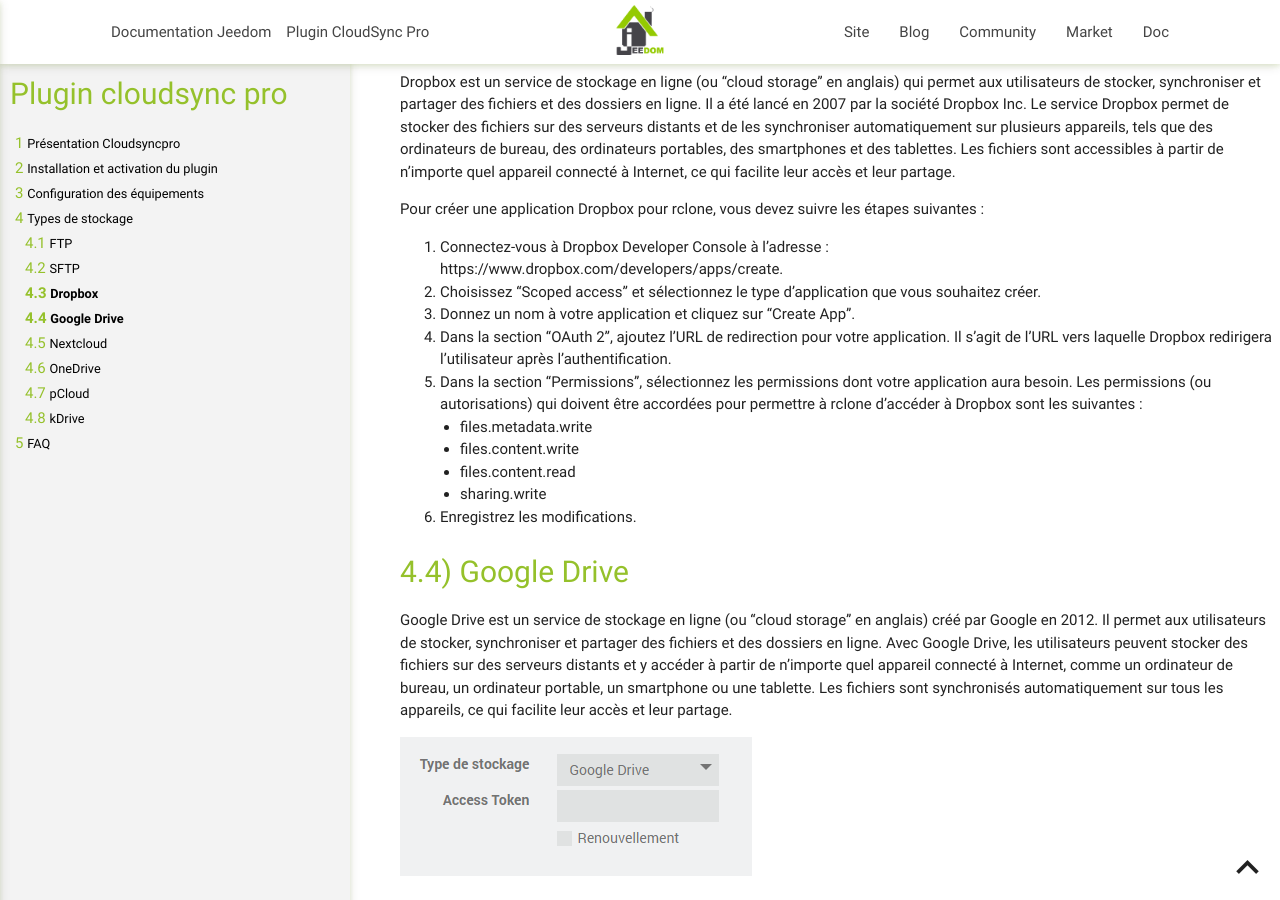
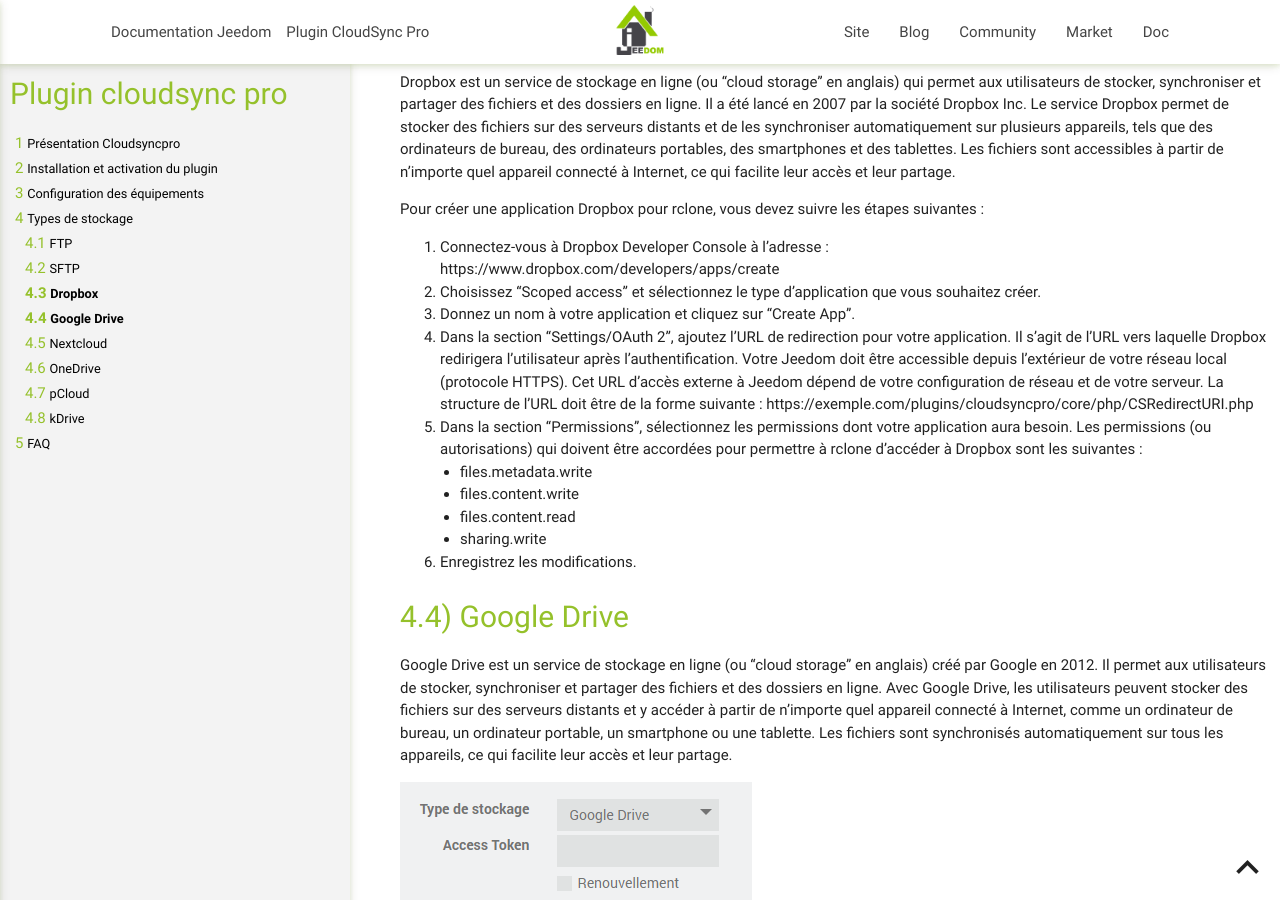
Before and after one commit to thanaus/jeedom_docs, a Jekyll site: the page built from plugins/cloudsyncpro/fr_FR/index.md, in a window 1280 px wide and 900 px high, scrolled down 1878 px. Built offline with Jekyll 4.4.1, drawn with Linux system fonts in a browser that asks for light colours.

Commit message:
Update index.md

```diff
--- a/plugins/cloudsyncpro/fr_FR/index.md
+++ b/plugins/cloudsyncpro/fr_FR/index.md
@@ -83,10 +83,11 @@ Le service Dropbox permet de stocker des fichiers sur des serveurs distants et d
 Pour créer une application Dropbox pour rclone, vous devez suivre les étapes suivantes :
 
 1. Connectez-vous à Dropbox Developer Console à l'adresse :
-https://www.dropbox.com/developers/apps/create.
+https://www.dropbox.com/developers/apps/create
 2. Choisissez "Scoped access" et sélectionnez le type d'application que vous souhaitez créer.
 3. Donnez un nom à votre application et cliquez sur "Create App".
-4. Dans la section "OAuth 2", ajoutez l'URL de redirection pour votre application. Il s'agit de l'URL vers laquelle Dropbox redirigera l'utilisateur après l'authentification.
+4. Dans la section "Settings/OAuth 2", ajoutez l'URL de redirection pour votre application. Il s'agit de l'URL vers laquelle Dropbox redirigera l'utilisateur après l'authentification. Votre Jeedom doit être accessible depuis l'extérieur de votre réseau local (protocole HTTPS). Cet URL d'accès externe à Jeedom dépend de votre configuration de réseau et de votre serveur. La structure de l'URL doit être de la forme suivante :
+https://exemple.com/plugins/cloudsyncpro/core/php/CSRedirectURI.php
 5. Dans la section "Permissions", sélectionnez les permissions dont votre application aura besoin. Les permissions (ou autorisations) qui doivent être accordées pour permettre à rclone d'accéder à Dropbox sont les suivantes :
     - files.metadata.write
     - files.content.write
```
